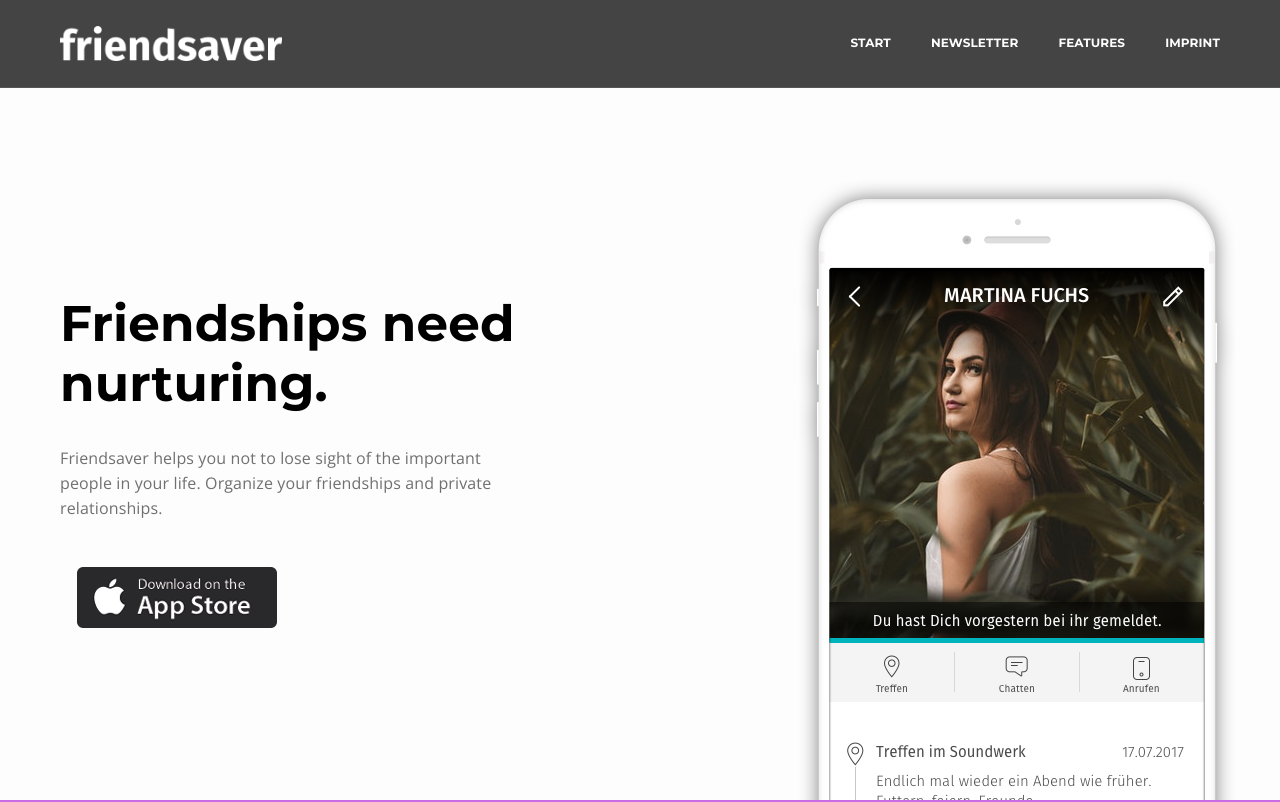
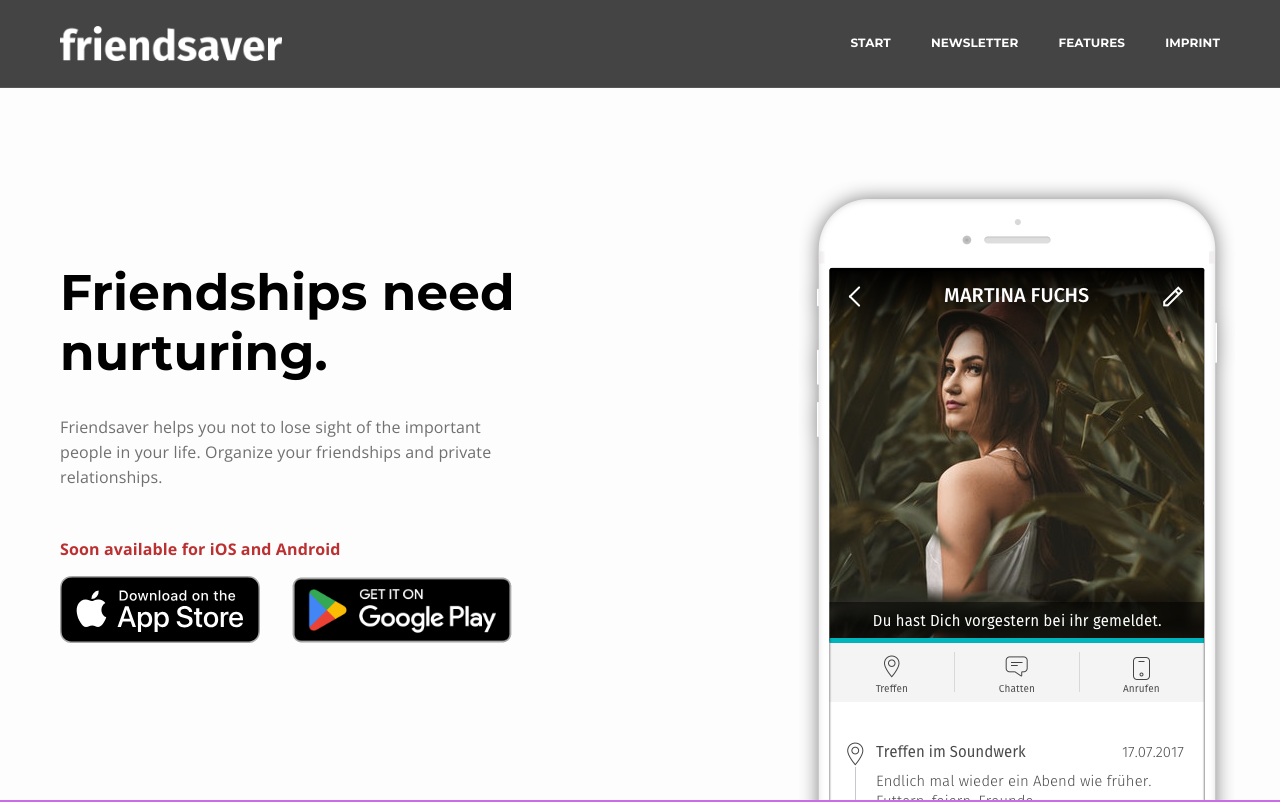
Before and after one commit to Ma-Dev-GmbH/ma-dev-gmbh.github.io, a plain HTML site: page friendsaver/index.html in a window 1280 px wide. Shown: the top 802 px of the page. Drawn offline with nearby package versions, Linux system fonts and the light colour scheme.

Commit message:
add play store icon

```diff
--- a/friendsaver/index.html
+++ b/friendsaver/index.html
@@ -91,9 +91,10 @@
                                     <div class="col-md-6 no-padding margin-twenty-top sm-margin-twenty-three-top header-banner">
                                         <h1 class="font-weight-400 text-transform-none margin-ten-bottom sm-margin-nine-bottom alt-font tz-text" id="ui-id-46" style="background-color: rgba(0, 0, 0, 0); font-size: 50px; font-family: Montserrat, sans-serif; text-transform: none; border-top-left-radius: 0px; border-top-right-radius: 0px; border-bottom-right-radius: 0px; border-bottom-left-radius: 0px; font-weight: 700 !important;">Friendships need nurturing.</h1>
                                         <div class="text-large margin-fifteen-bottom sm-margin-nine-bottom width-80 sm-width-90 tz-text"><p>Friendsaver helps you not to lose sight of the important people in your life. Organize your friendships and private relationships.</p></div>
+                                        <div class="text-large font-weight-900 text-red">Soon available for iOS and Android</div>
                                         <div class="float-left width-100">
-
-                                            <a href="#" class="xs-width-120px float-left margin-five-left"><img src="images/app-store.png" data-img-size="(W)200px X (H)61px" alt=""></a>
+                                            <a href="#" class="xs-width-120px float-left" style="width: 200px; padding-top: 14px;  padding-bottom: 14px;"><img src="images/app-store.svg" style="width: 200px;" data-img-size="(W)200px X (H)61px" alt=""></a>
+                                            <a href="#" class="xs-width-120px float-left margin-five-left" style="width: 250px;"><img src="images/google-play-badge.png" data-img-size="(W)200px X (H)61px" alt=""></a>
                                         </div>
                                     </div>
                                 </div>
```
Also changed, not shown: friendsaver/images/app-store.png (deleted), friendsaver/images/app-store.svg (added), friendsaver/images/google-play-badge.png (added).
